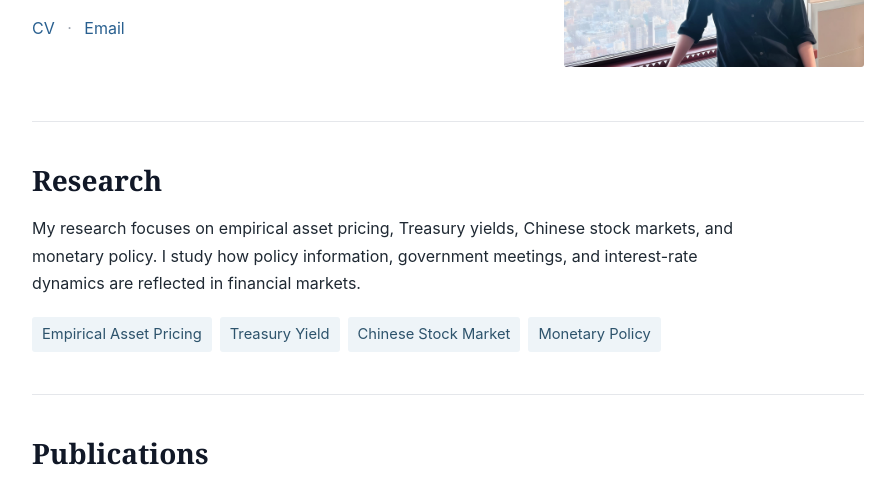
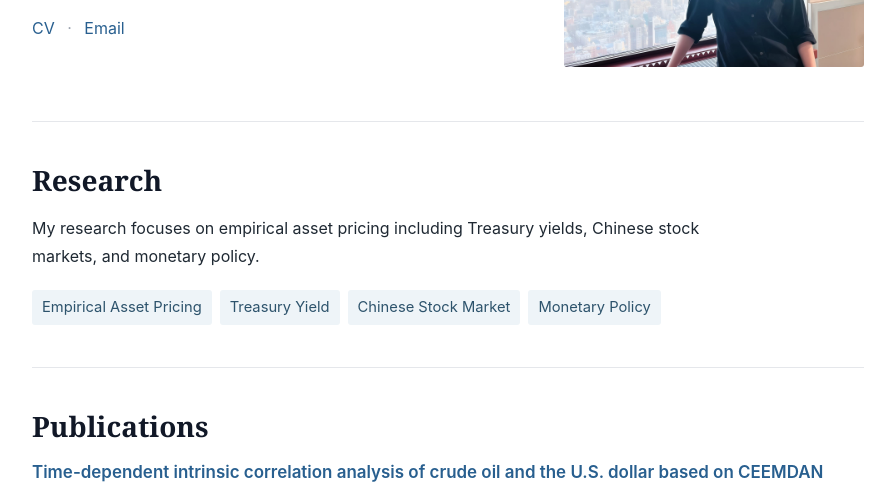
Before and after one commit to alexispq/QingPeng.github.io, a plain HTML site: page index.html in a window 1280 px wide. Shown: the part 260-746 px from the top of the page, without its empty margins (192-1087 px from the left). Drawn offline with Linux system fonts and the light colour scheme.

Commit message:
Update index.html

```diff
--- a/index.html
+++ b/index.html
@@ -8,7 +8,7 @@
   <meta name="author" content="Qing Peng">
   <meta property="og:type" content="profile">
   <meta property="og:title" content="Qing Peng — Economist, IMF Shanghai Center">
-  <meta property="og:description" content="Research on empirical asset pricing including Treasury yields, Chinese stock markets, and monetary policy.">
+  <meta property="og:description" content="Research on empirical asset pricing, Treasury yields, Chinese stock markets, and monetary policy.">
   <meta property="og:image" content="assets/images/qing-peng.jpg">
   <link rel="icon" href="favicon.ico">
   <link rel="apple-touch-icon" href="apple-touch-icon.png">
@@ -67,9 +67,8 @@
       <section id="research">
         <h2>Research</h2>
         <p class="section-intro">
-          My research focuses on empirical asset pricing, Treasury yields, Chinese stock markets,
-          and monetary policy. I study how policy information, government meetings, and interest-rate
-          dynamics are reflected in financial markets.
+          My research focuses on empirical asset pricing including Treasury yields, Chinese stock markets,
+          and monetary policy.
         </p>
         <ul class="tags">
           <li>Empirical Asset Pricing</li>
```
